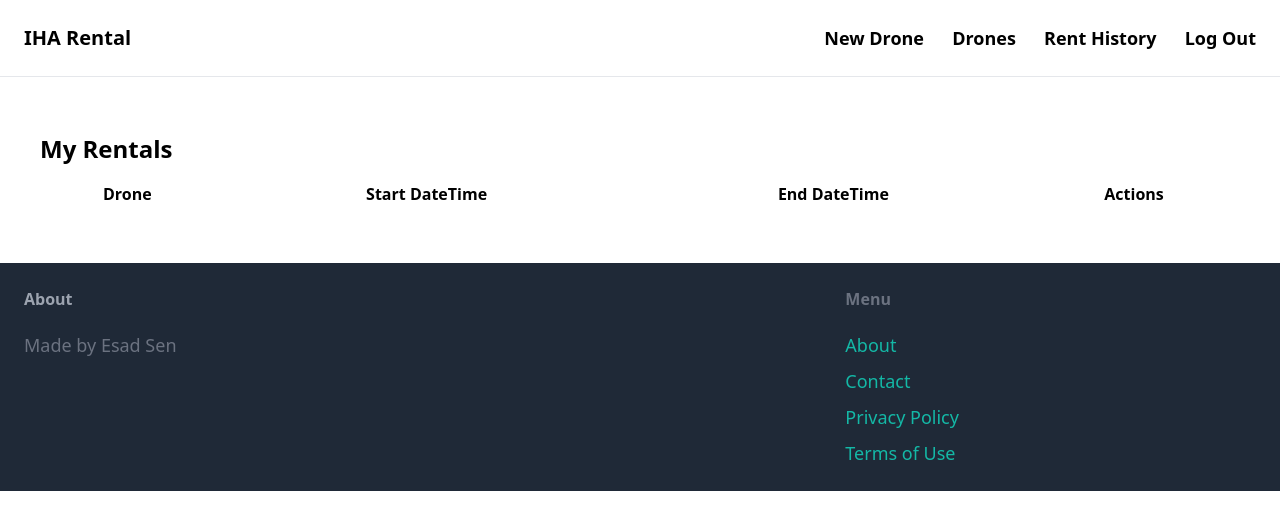
After one commit to esadsen/django-IhaRental, a Django app: page /rental/rentals/ in a window 1280 px wide. The commit adds this page. Shown: the top 530 px of the page. Run offline with Django 5.2, Linux system fonts and the light colour scheme; the visitor is signed in with stand-in values (Sample User, id 1); lists and menus that the app fills with data are empty; some libraries are stand-ins or nearby versions.

Commit message:
rentals are listed in a datatables table and delete,edit feature added

```diff
--- a/rental/forms.py
+++ b/rental/forms.py
@@ -6,7 +6,7 @@ INPUT_CLASSES='w-full py-4 px-6 rounded-xl border'
 class NewDroneForm(forms.ModelForm):
     class Meta:
         model=Drone
-        fields=('brand','model','category','weight','image')
+        fields=('brand','model','category','weight')
         widgets={
             'brand': forms.TextInput(attrs={
                 'class': INPUT_CLASSES
@@ -20,15 +20,13 @@ class NewDroneForm(forms.ModelForm):
             'weight': forms.TextInput(attrs={
                 'class': INPUT_CLASSES
             }),
-            'image': forms.FileInput(attrs={
-                'class': INPUT_CLASSES
-            }),
+
         }
 
 class EditDroneForm(forms.ModelForm):
     class Meta:
         model=Drone
-        fields=('brand','model','category','weight','image')
+        fields=('brand','model','category','weight')
         widgets={
             'brand': forms.TextInput(attrs={
                 'class': INPUT_CLASSES
@@ -42,9 +40,7 @@ class EditDroneForm(forms.ModelForm):
             'weight': forms.TextInput(attrs={
                 'class': INPUT_CLASSES
             }),
-            'image': forms.FileInput(attrs={
-                'class': INPUT_CLASSES
-            }),
+
         }
 
 class RentalForm(forms.ModelForm):
--- a/rental/models.py
+++ b/rental/models.py
@@ -11,7 +11,6 @@ class Drone(models.Model):
     model = models.CharField(max_length=100)
     weight = models.FloatField()
     category = models.CharField(max_length=100, choices=CATEGORY_CHOICES)
-    image=models.ImageField(upload_to='drone_images',blank=True,null=True)
 
 
     def __str__(self):
--- a/rental/urls.py
+++ b/rental/urls.py
@@ -1,6 +1,6 @@
 from django.urls import path
 from . import views
-from .views import drone_list, drone_data, drone_rent
+from .views import drone_list, drone_data, drone_rent, user_rentals, user_rentals_data, rental_delete, rental_update
 
 
 app_name="rental"
@@ -12,6 +12,10 @@ urlpatterns=[
     path('drones/', drone_list, name='drone_list'),
     path('drones/data/', drone_data, name='drone_data'),
     path('drone/<int:pk>/rent/', drone_rent, name='drone_rent'),
+    path('rentals/', user_rentals, name='user_rentals'),
+    path('rentals/data/', user_rentals_data, name='user_rentals_data'),
+    path('<int:pk>/edit/', rental_update, name='rental_update'),
+    path('<int:pk>/delete/', rental_delete, name='rental_delete'),
 
 
 
--- a/rental/views.py
+++ b/rental/views.py
@@ -23,8 +23,6 @@ def new(request):
             item=form.save(commit=False)
             item.save()
 
-            resize_image(item.image.path)
-
             return redirect('index')
 
     else:
@@ -49,8 +47,6 @@ def edit(request, pk):
 
         if form.is_valid():
             form.save()
-            resize_image(drone.image.path)  # resize_image fonksiyonunu tanımladığınızdan emin olun
-
             return redirect('index')
     else:
         form = EditDroneForm(instance=drone)
@@ -133,7 +129,66 @@ def drone_rent(request, pk):
         'title': 'Rent Drone'
     })
 
-def resize_image(image_path, size=(2000, 2000)):
-    img = Image.open(image_path)
-    img = img.resize(size, Image.Resampling.LANCZOS)
-    img.save(image_path)
+@login_required
+def user_rentals(request):
+    return render(request, 'rental/user_rentals.html')
+
+@login_required
+def user_rentals_data(request):
+    draw = int(request.GET.get('draw', 0))
+    start = int(request.GET.get('start', 0))
+    length = int(request.GET.get('length', 10))
+    search_value = request.GET.get('search[value]', '')
+
+    rentals = Rental.objects.filter(user=request.user)
+    total_records = rentals.count()
+
+    if search_value:
+        rentals = rentals.filter(
+            drone__brand__icontains=search_value
+        ) | rentals.filter(
+            drone__model__icontains=search_value
+        ) | rentals.filter(
+            drone__category__icontains=search_value
+        )
+
+    filtered_records = rentals.count()
+    rentals = rentals[start:start+length]
+
+    data = [{
+        'id': rental.id,
+        'drone': f"{rental.drone.brand} {rental.drone.model}",
+        'start_datetime': rental.start_datetime.strftime('%Y-%m-%d %H:%M'),
+        'end_datetime': rental.end_datetime.strftime('%Y-%m-%d %H:%M'),
+    } for rental in rentals]
+
+    response = {
+        'draw': draw,
+        'recordsTotal': total_records,
+        'recordsFiltered': filtered_records,
+        'data': data
+    }
+
+    return JsonResponse(response)
+
+@login_required
+def rental_update(request, pk):
+    rental = get_object_or_404(Rental, pk=pk, user=request.user)
+    if request.method == 'POST':
+        form = RentalForm(request.POST, instance=rental)
+        if form.is_valid():
+            form.save()
+            messages.success(request, 'Rental successfully updated!')
+            return redirect('rental:user_rentals')
+    else:
+        form = RentalForm(instance=rental)
+    return render(request, 'rental/rental_form.html', {'form': form, 'title': 'Edit Rental'})
+
+@login_required
+def rental_delete(request, pk):
+    rental = get_object_or_404(Rental, pk=pk, user=request.user)
+    if request.method == 'POST':
+        rental.delete()
+        messages.success(request, 'Rental successfully deleted!')
+        return redirect('rental:user_rentals')
+    return render(request, 'rental/rental_confirm_delete.html', {'rental': rental})
--- a/templates/base.html
+++ b/templates/base.html
@@ -19,12 +19,12 @@
                 {% if request.user.is_staff %}
                 <a href="{% url 'rental:new' %}" class="text-lg font-semibold hover:text-gray-500">New Drone</a>
                 {% endif %}
-                <a href="{% url 'rental:drone_list' %}" class="px-6 py-3 text-lg font-semibold bg-gray-500 text-white rounded-xl hover:bg-gray-700">Drones</a>
-                <a href="#" class="text-lg font-semibold hover:text-gray-500">Rent History</a>
-                <a href="{% url 'user:logout' %}" class="px-6 py-3 text-lg font-semibold bg-gray-500 text-white rounded-xl hover:bg-gray-700">Log Out</a>
+                <a href="{% url 'rental:drone_list' %}" class="text-lg font-semibold hover:text-gray-500">Drones</a>
+                <a href="{% url 'rental:user_rentals' %}" class="text-lg font-semibold hover:text-gray-500">Rent History</a>
+                <a href="{% url 'user:logout' %}" class="text-lg font-semibold hover:text-gray-500">Log Out</a>
             {% else %}
-                <a href="{% url 'user:signup' %}" class="px-6 py-3 text-lg font-semibold bg-teal-500 text-white rounded-xl hover:bg-teal-700">Sign Up</a>
-                <a href="{% url 'user:login' %}" class="px-6 py-3 text-lg font-semibold bg-gray-500 text-white rounded-xl hover:bg-gray-700">Log In</a>
+                <a href="{% url 'user:signup' %}" class="text-lg font-semibold hover:text-gray-500">Sign Up</a>
+                <a href="{% url 'user:login' %}" class="text-lg font-semibold hover:text-gray-500">Log In</a>
             {% endif %}
         </div>
     </nav>
--- /dev/null
+++ b/templates/rental/user_rentals.html
@@ -0,0 +1,53 @@
+{% extends 'base.html' %}
+
+{% block title %}My Rentals{% endblock %}
+
+{% block body %}
+<div class="container mx-auto px-4 py-8">
+    <h2 class="text-2xl font-bold mb-4">My Rentals</h2>
+    <table id="rentalTable" class="display w-full">
+        <thead>
+            <tr>
+                <th>Drone</th>
+                <th>Start DateTime</th>
+                <th>End DateTime</th>
+                <th>Actions</th>
+            </tr>
+        </thead>
+    </table>
+</div>
+
+<script src="https://code.jquery.com/jquery-3.6.0.min.js"></script>
+<link rel="stylesheet" href="https://cdnjs.cloudflare.com/ajax/libs/jquery-datetimepicker/2.5.20/jquery.datetimepicker.min.css">
+<script src="https://cdn.datatables.net/1.11.3/js/jquery.dataTables.min.js"></script>
+<script src="https://cdnjs.cloudflare.com/ajax/libs/jquery-datetimepicker/2.5.20/jquery.datetimepicker.full.min.js"></script>
+<script src="https://cdnjs.cloudflare.com/ajax/libs/font-awesome/5.15.3/js/all.min.js"></script>
+
+<script>
+    $(document).ready(function() {
+        $('#rentalTable').DataTable({
+            "processing": true,
+            "serverSide": true,
+            "ajax": "{% url 'rental:user_rentals_data' %}",
+            "columns": [
+                { "data": "drone" },
+                { "data": "start_datetime" },
+                { "data": "end_datetime" },
+                {
+                    "data": "id",
+                    "render": function(data, type, row, meta){
+                        return `
+                            <a href="/rental/${data}/edit/" class="inline-block bg-yellow-500 text-white px-3 py-2 rounded-md mx-1">
+                                <i class="fas fa-edit"></i> Edit
+                            </a>
+                            <a href="/rental/${data}/delete/" class="inline-block bg-red-500 text-white px-3 py-2 rounded-md mx-1">
+                                <i class="fas fa-trash-alt"></i> Delete
+                            </a>
+                        `;
+                    }
+                }
+            ]
+        });
+    });
+</script>
+{% endblock %}
```
Also changed, not shown: templates/rental/rental_confirm_delete.html (added, +14 -0 lines), rental/migrations/0005_remove_drone_image.py (added).
